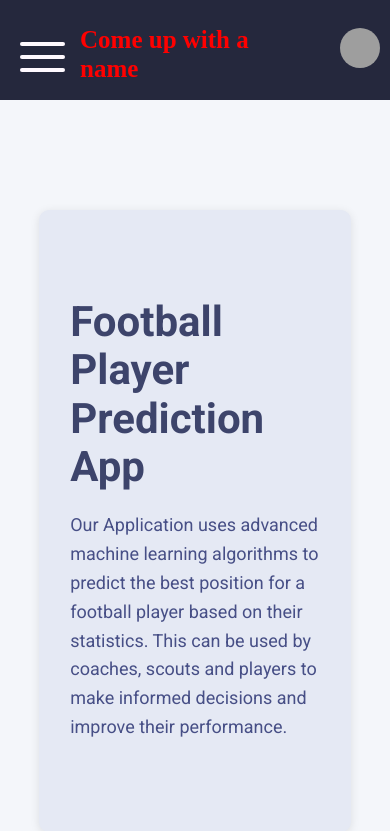
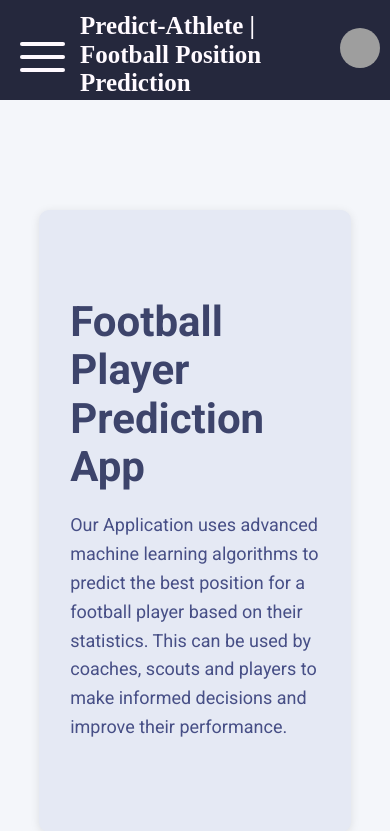
Before and after one commit to PredictBigDataProj/Predict-Athlete, a Flask app: page /Home in a window 390 px wide. Shown: the top 831 px of the page. Run offline with Flask 3, Linux system fonts and the light colour scheme; tables that the repository leaves empty hold one stand-in row (values such as "Sample post"); parts of the project's set-up code (start-up, migrations or seed data) failed here and were passed over; some libraries are stand-ins or nearby versions; grey boxes are pictures that could not be loaded.

Commit message:
Removed links to unfinished pages/functions.

```diff
--- a/App/templates/SignUp.html
+++ b/App/templates/SignUp.html
@@ -1,6 +1,6 @@
 {% extends "LoginLayout.html" %}
 {% block title %}Signup Page{% endblock %}
-{% block page %}Blank name{% endblock %}
+{% block page %}Not fully implemented{% endblock %}
 
 {{ super() }}
 
--- a/App/templates/data_entry.html
+++ b/App/templates/data_entry.html
@@ -33,7 +33,7 @@
         >&times;</a
       >
       <a href="/Home">Home</a>
-      <a href="/drills">Drills</a>
+      <!-- <a href="/drills">Drills</a> -->
       <a href="/data_entry">Data Entry</a>
     </div>
 
@@ -49,14 +49,12 @@
       </div>
       <div class="navbar-title">Data Entry</div>
       <p>
-        Notes: maybe add a button to save data for users, when user profile is
-        fully implemented.
       </p>
     </nav>
 
     <div class="main-content">
       <button type="button" class="submit-btn" onclick="loadTestPlayerData()">
-        Load Mbappe Data
+        Load Mbappe Test Data
       </button>
 
       <div class="form-container">
--- a/App/templates/index.html
+++ b/App/templates/index.html
@@ -1,6 +1,6 @@
 {% extends "newLayout.html" %}
 {% block title %}Predict-Athlete | Football Position Prediction{% endblock %}
-{% block page %}Come up with a name{% endblock %}
+{% block page %}Predict-Athlete | Football Position Prediction{% endblock %}
 
 {% block style %}
 
--- a/App/templates/layout.html
+++ b/App/templates/layout.html
@@ -631,7 +631,7 @@
       >
       <a href="/Home">Home</a>
       <a href="/data_entry">Data Entry</a>
-      <a href="/drills">Drills</a>
+      <!-- <a href="/drills">Drills</a> Hidden as still in progress and not ready. -->
 
     </div>
 
--- a/App/templates/league.html
+++ b/App/templates/league.html
@@ -92,7 +92,7 @@
         <a href="javascript:void(0)" class="closebtn" onclick="closeNav()">&times;</a>
         <a href="/Home">Home</a>
         <a href="/data_entry">Data Entry</a>
-        <a href="/drills">Drills</a>
+        <!-- <a href="/drills">Drills</a> -->
     </div>
 
     <!-- Navbar -->
@@ -367,7 +367,8 @@
       </div>
 
     </section>
-    <p style="color: yellow">This here so it doesnt get cutoff at the end of page, fix when re-doing css and adapting to use layout</p>
+    <p style="color: yellow"></p>
+    <!-- <p style="color: yellow">This here so it doesnt get cutoff at the end of page, fix when re-doing css and adapting to use layout</p> -->
     <br>
 <br>
 
--- a/App/templates/login.html
+++ b/App/templates/login.html
@@ -1,6 +1,6 @@
 {% extends "LoginLayout.html" %}
 {% block title %}Login Page{% endblock %}
-{% block page %}Blank name{% endblock %}
+{% block page %}Not fully implemented{% endblock %}
 
 {{ super() }}
 
--- a/App/templates/newLayout.html
+++ b/App/templates/newLayout.html
@@ -69,7 +69,7 @@
             .navbar-title {
                 padding-left: 15px;
                 padding-top: 10px;
-                color: yellow;
+                /* color: yellow; */
                 font-size: 30px;
                 font-weight: bold;
                 font-family: "Times New Roman", Times, sans-serif;
@@ -367,7 +367,7 @@
                 .navbar-title {
                 padding-left: 15px;
                 padding-top: 10px;
-                color: blue;
+                /* color: blue; */
                 font-size: 25px !important;
                 font-weight: bold;
                 font-family: "Times New Roman", Times, sans-serif;
@@ -404,7 +404,7 @@
             .navbar-title {
             padding-left: 15px !important;
             padding-top: 10px !important;
-            color: red;
+            /* color: red; */
             font-size: 25px !important;
             font-weight: bold;
             font-family: "Times New Roman", Times, sans-serif;
@@ -446,9 +446,10 @@
             >
             <a href="/Home">Home</a>
             <a href="/data_entry">Data Entry</a>
-            <a href="/drills">Drills</a>
+            <!-- Hidden as not ready, still in progress -->
+            <!-- <a href="/drills">Drills</a>
             <a href="/camera">Camera</a>
-            <a href="/video">Video</a>
+            <a href="/video">Video</a> -->
 
 
         </div>
@@ -493,9 +494,9 @@
                                 <li class="more-menu-item" role="presentation">
                                     <a href="/profile" class="more-menu-btn" role="menuitem">Profile</a>
                                 </li>
-                                <li class="more-menu-item" role="presentation">
+                                <!-- <li class="more-menu-item" role="presentation">
                                     <a href="/favourites" class="more-menu-btn" role="menuitem">Favourite Drills</a>
-                                </li>
+                                </li> Hidden as not ready-->
                                 <li class="more-menu-item" role="presentation">
                                     <a href="/logout" class="more-menu-btn" role="menuitem">Logout</a>
                                 </li>
--- a/App/templates/result.html
+++ b/App/templates/result.html
@@ -54,7 +54,7 @@
         >&times;</a
       >
       <a href="/Home">Home</a>
-      <a href="/drills">Drills</a>
+      <!-- <a href="/drills">Drills</a> -->
 
       <a href="/data_entry">Data Entry</a>
     </div>
```
